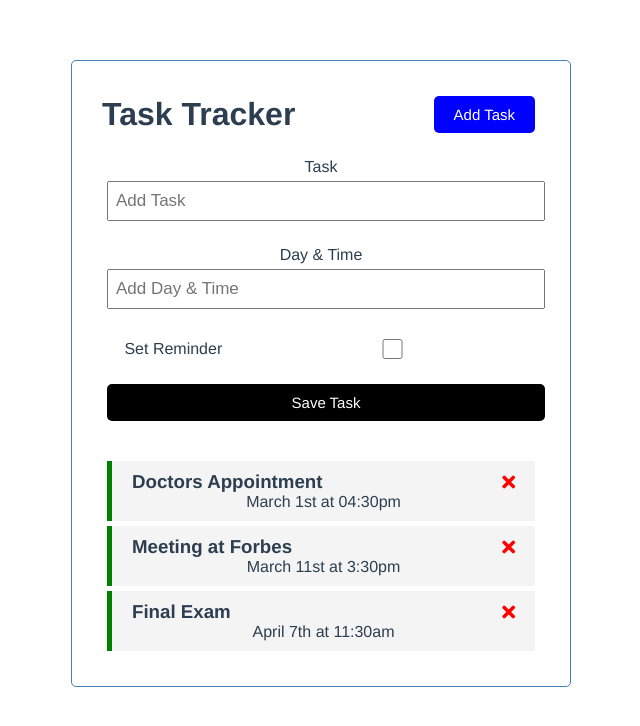
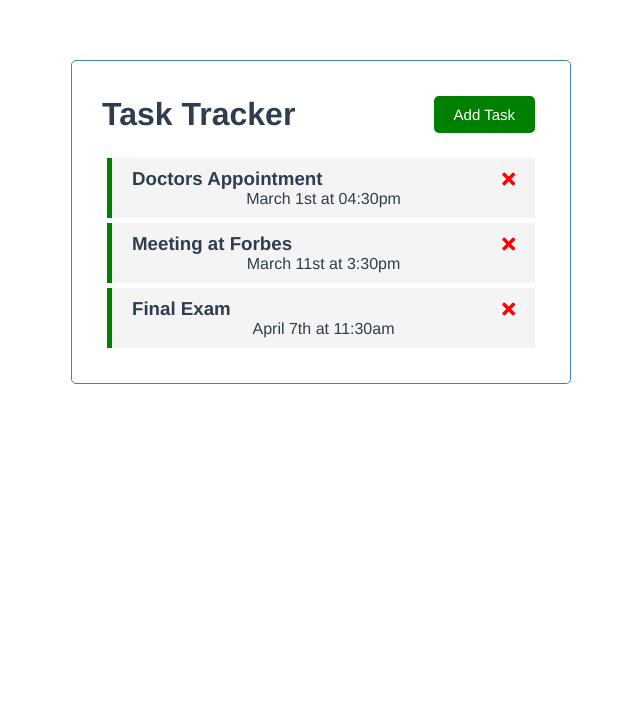
Before and after one commit to kphung29/vue_crash_course, a Vue app in the folder task_manager/: page / in a window 1280 px wide. Shown: the top 726 px of the page, without its empty margins (319-959 px from the left). Built offline with nearby package versions, Linux system fonts and the light colour scheme.

Commit message:
finished product

```diff
--- a/task_manager/src/App.vue
+++ b/task_manager/src/App.vue
@@ -1,7 +1,9 @@
 <template>
   <div class="container">
-  <Header title="Task Tracker"/>
+  <Header @toggle-add-task="toggleAddTask" title="Task Tracker" :showAddTask="showAddTask" />
+  <div v-if="showAddTask">
   <AddTask @add-task="addTask"/>
+  </div>
   <Tasks @toggle-reminder="toggleReminder" @delete-task="deleteTask" :tasks="tasks"/>
   </div>
 </template>
@@ -21,7 +23,8 @@
   },
   data() {
     return {
-      tasks: []
+      tasks: [],
+      showAddTask: false
     }
   },
   methods: {
@@ -30,6 +33,9 @@
     },
     deleteTask(id) {
       this.tasks = this.tasks.filter((task => task.id !== id))
+    },
+    toggleAddTask() {
+      this.showAddTask = !this.showAddTask
     },
     toggleReminder(id) {
       this.tasks = this.tasks.map((task => task.id === id ? {... task, reminder: !task.reminder} : task))
--- a/task_manager/src/components/Button.vue
+++ b/task_manager/src/components/Button.vue
@@ -11,7 +11,7 @@
   },
   methods: {
     onClick() {
-      console.log('it works!')
+      this.$emit('toggle-add-task')
     }
   }
 }
--- a/task_manager/src/components/Header.vue
+++ b/task_manager/src/components/Header.vue
@@ -1,7 +1,11 @@
 <template>
   <header>
     <h1>{{title}}</h1>
-    <Button text="Add Task" color="blue"/>
+    <Button
+      @toggle-add-task="$emit('toggle-add-task')"
+      :text="showAddTask ? 'Close' : 'Add Task'"
+      :color="showAddTask ? 'Red' : 'Green'"
+    />
   </header>
 </template>
 
@@ -11,7 +15,8 @@
 export default {
   name: 'Header',
   props: {
-    title: String
+    title: String,
+    showAddTask: Boolean
   },
   components: {
     Button
```
